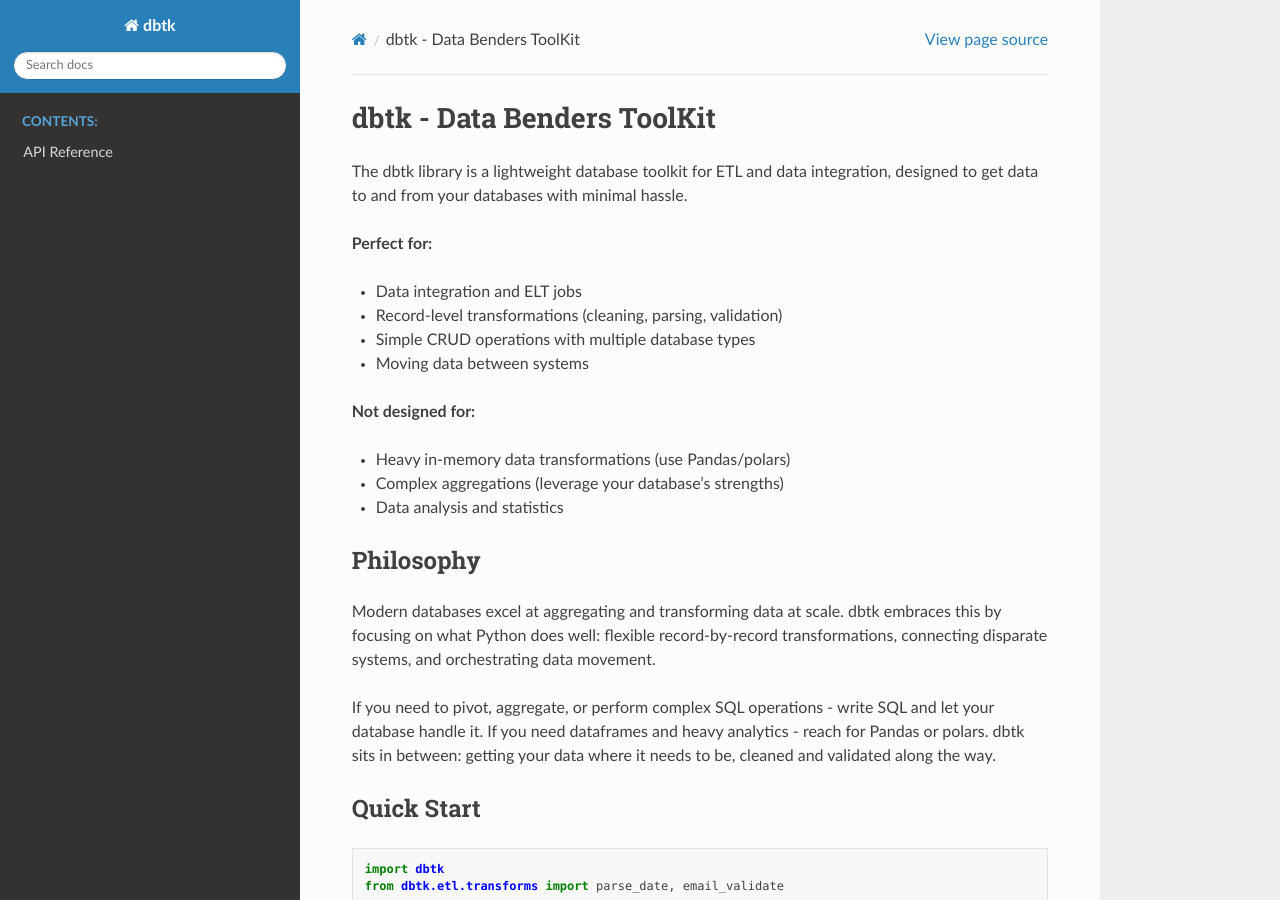
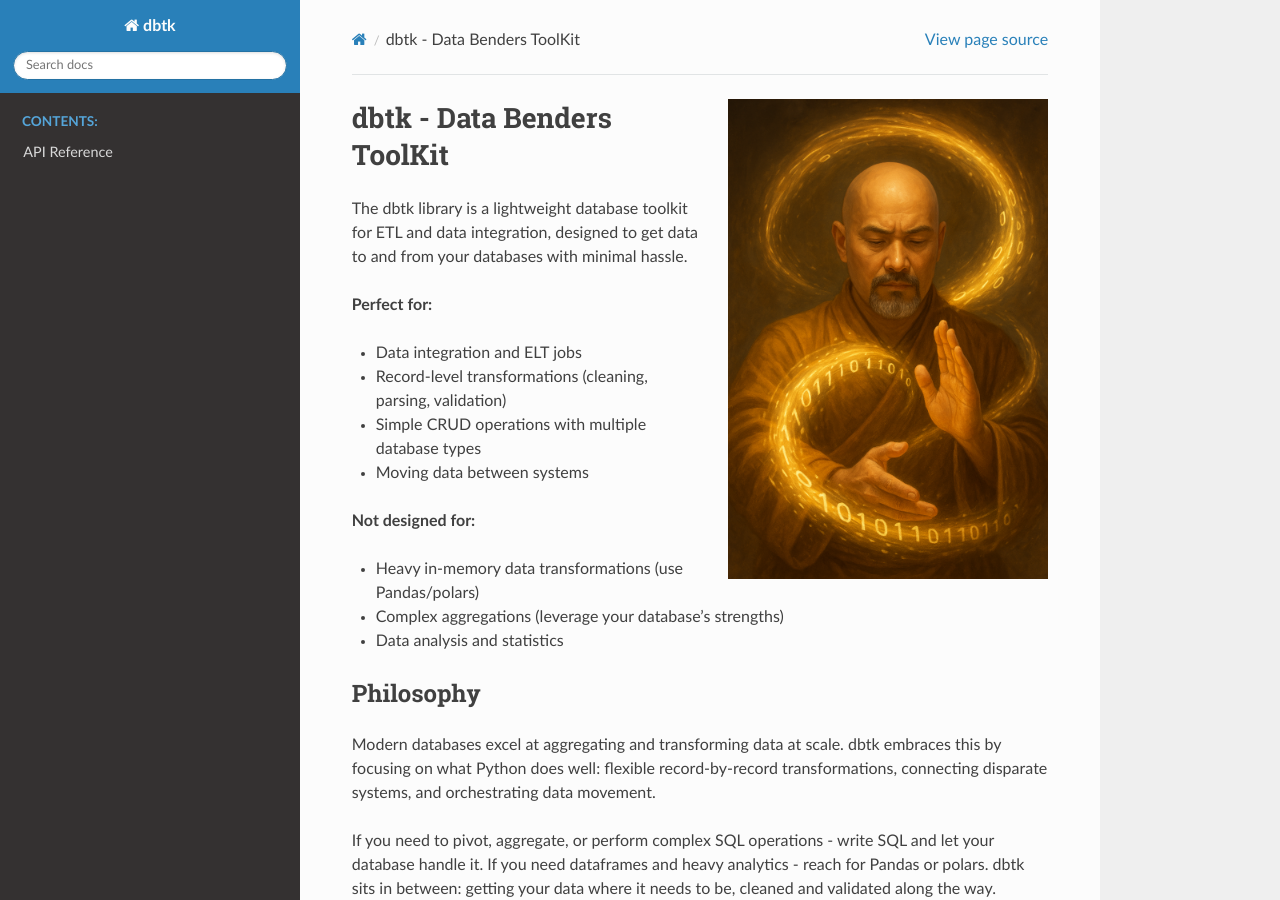
Before and after one commit to scottrbailey/dbtk, a Sphinx documentation site: the page built from docs/index.rst, in a window 1280 px wide and 900 px high. Built offline with Sphinx 7.4.7 and the Read the Docs theme 3.1.0, drawn with Linux system fonts in a browser that asks for light colours.

Commit message:
- Add Claude attribution - Add databender image

```diff
--- a/docs/index.rst
+++ b/docs/index.rst
@@ -1,3 +1,8 @@
+.. image:: assets/databender.png
+   :width: 320px
+   :align: right
+   :alt: dbtk - The Data Bender
+
 dbtk - Data Benders ToolKit
 =================================
 
```
Also changed, not shown: README.md (+4 -0 lines).
